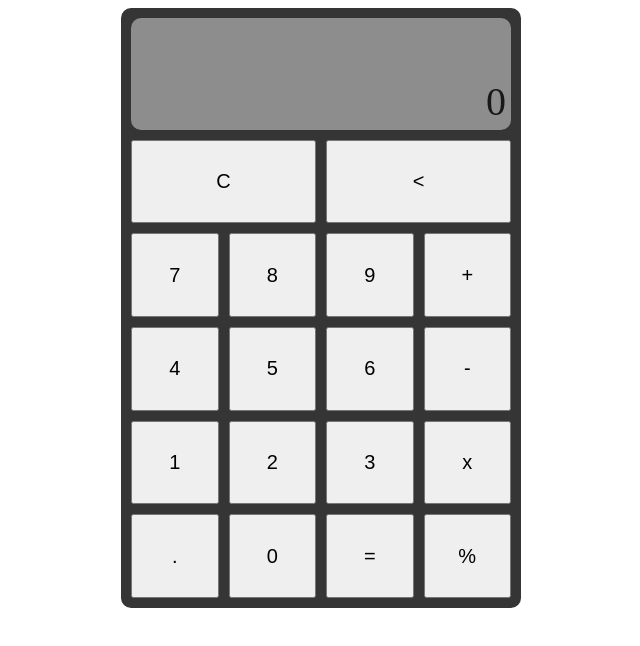
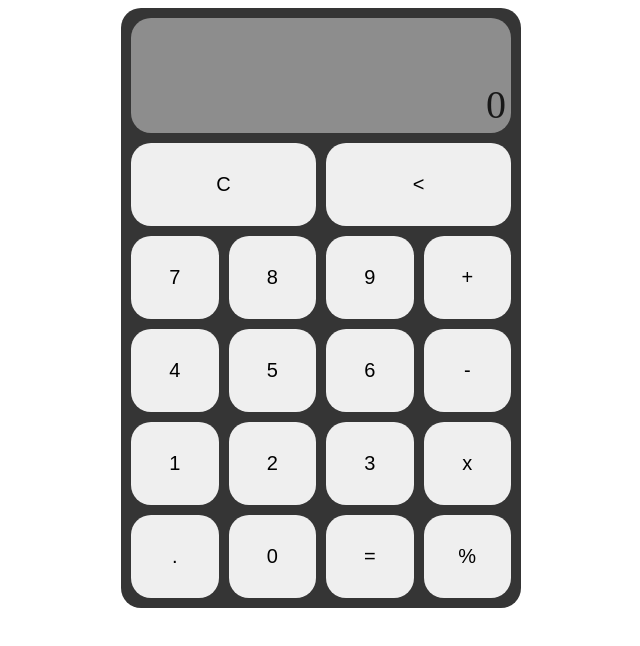
Before and after one commit to okayblue/calculator, a plain HTML site: page index.html in a window 1280 px wide. Shown: the whole page, without its empty margins (319-959 px from the left). Drawn offline with Linux system fonts and the light colour scheme.

Commit message:
Change border radius

```diff
--- a/style.css
+++ b/style.css
@@ -7,7 +7,7 @@
     background-color: rgb(53, 53, 53);
     margin: auto;
     padding: 5px;
-    border-radius: 10px;
+    border-radius: 20px;
     min-width: 300px;
     max-width: 400px;
     height: 600px;
@@ -19,8 +19,11 @@
 .calcItems {
     flex: 1 1 20%;
     margin: 5px;
+    border-radius: 20px;
+    border: none;
     font-size: 2rem;
 }
+
 
 #clear, #backspace {
     flex: 1 1 45%;
```
